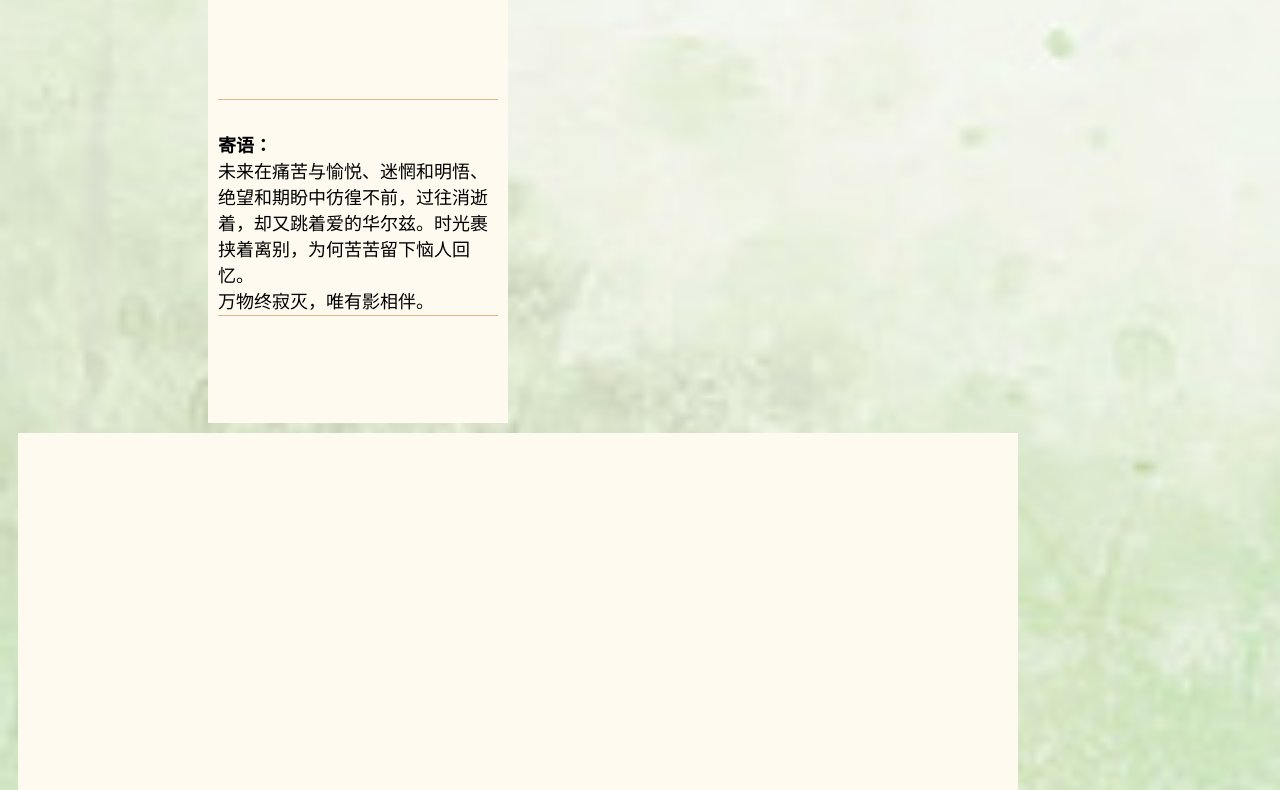
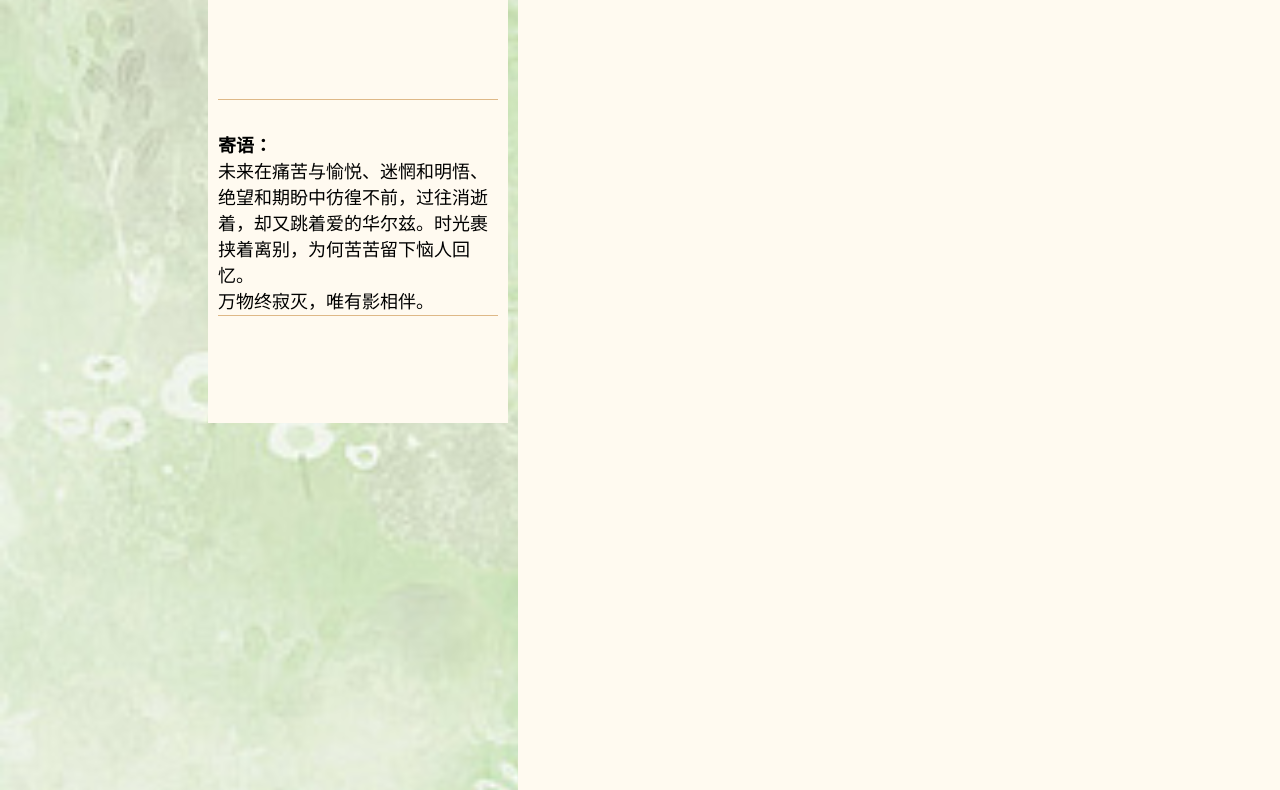
Before and after one commit to Chief-byte/lengxining.github.io, a plain HTML site: page index.html in a window 1280 px wide. Shown: the part 657-1447 px from the top of the page. Drawn offline with nearby package versions, Linux system fonts and the light colour scheme; no server answers.

Commit message:
Site updated: 2019-04-30 23:51:51

```diff
--- a/css/1.css
+++ b/css/1.css
@@ -10,7 +10,7 @@ nav ul,li{ margin:0px; padding:0px;}
 #nav_tips {margin-top: 15px;}
 .content{text-align: center;font-family: "楷体";font-size: 25px;width: 40%;border:cornflowerblue 5px dotted; margin-left: 30%;padding-top: 50px;padding-bottom: 50px;}
 .title{text-align: center;font-size: 50px;font-family: "arial black";}
-.self_introduction{width:300px;height:500px;margin-top:10px;margin-left: 200px;background-color:floralwhite;float: left;}
+.self_introduction{width:300px;height:500px;margin-top:10px;margin-left: 0px;background-color:floralwhite;float: left;}
 .self_introduction_image{width: 60px;height: 60px;border-radius: 50%;margin: 10px 0 0 10px;float: left;}
 .self_introduction_image img{width: 100%;height: 100%;border-radius:50%;}
 .self_introduction_foucus{border: #6495ED 2px solid;width: 60px;height: 25px;float: left;font-size: 17px;text-align: center;margin-top: 23px;margin-left: 45px;border-radius: 10%;}
@@ -21,3 +21,4 @@ nav ul,li{ margin:0px; padding:0px;}
 .article_review{width:1000px;height:1000px;margin-top:10px;margin-left:10px;background-color:floralwhite;float: left;}
 .sidebar{width:300px;height:700px;margin-top:10px;margin-left:10px;background-color:floralwhite;float: left;}
 .top_background{width:1620px;height:500px;margin: 0px 0 0 200px;background-color:white;float: left;background-image: url(../img/top-ground.jpg);background-size:cover;}
+.mainbox{width:1620px;height: 1000px;margin: 0px 0 0 200px;float: left;}
--- a/index.html
+++ b/index.html
@@ -18,8 +18,8 @@
 			</ul>
 			</div>
 		</nav>
-		<div>
 		<div class="top_background"></div>
+		<div class="mainbox">
 		<div class="self_introduction">
 			<div class="self_introduction_image"><img src="img/image.png"></div>
 			<div class="self_introduction_name">冷汐柠</div>
@@ -29,7 +29,8 @@
 			<div class="self_introduction_condition"></div>
 		</div>
 		<div class="article_review"></div>
-		<div class="sidebar"></div></div>
+		<div class="sidebar"></div>
+		</div>
 		<div class="waifu" id="waifu">
 		<div class="waifu-tool">
             <span class="fui-home"></span>
```
